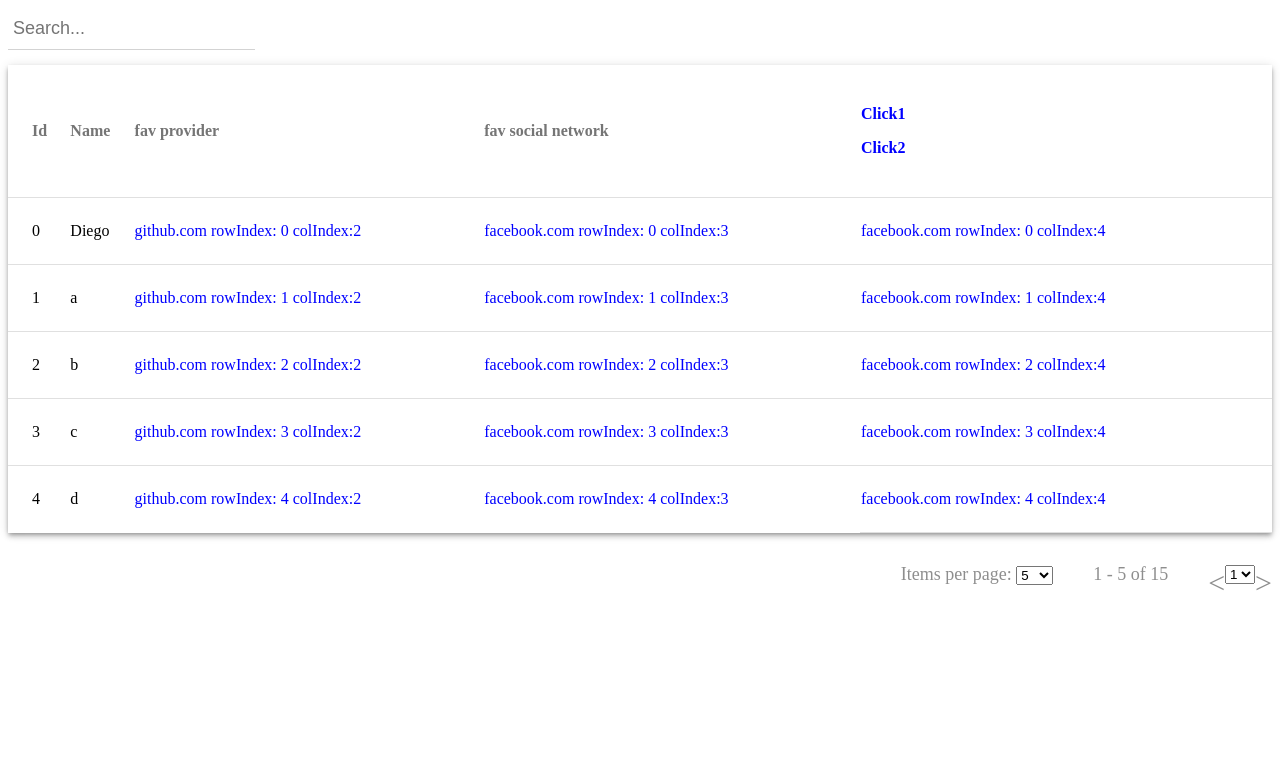
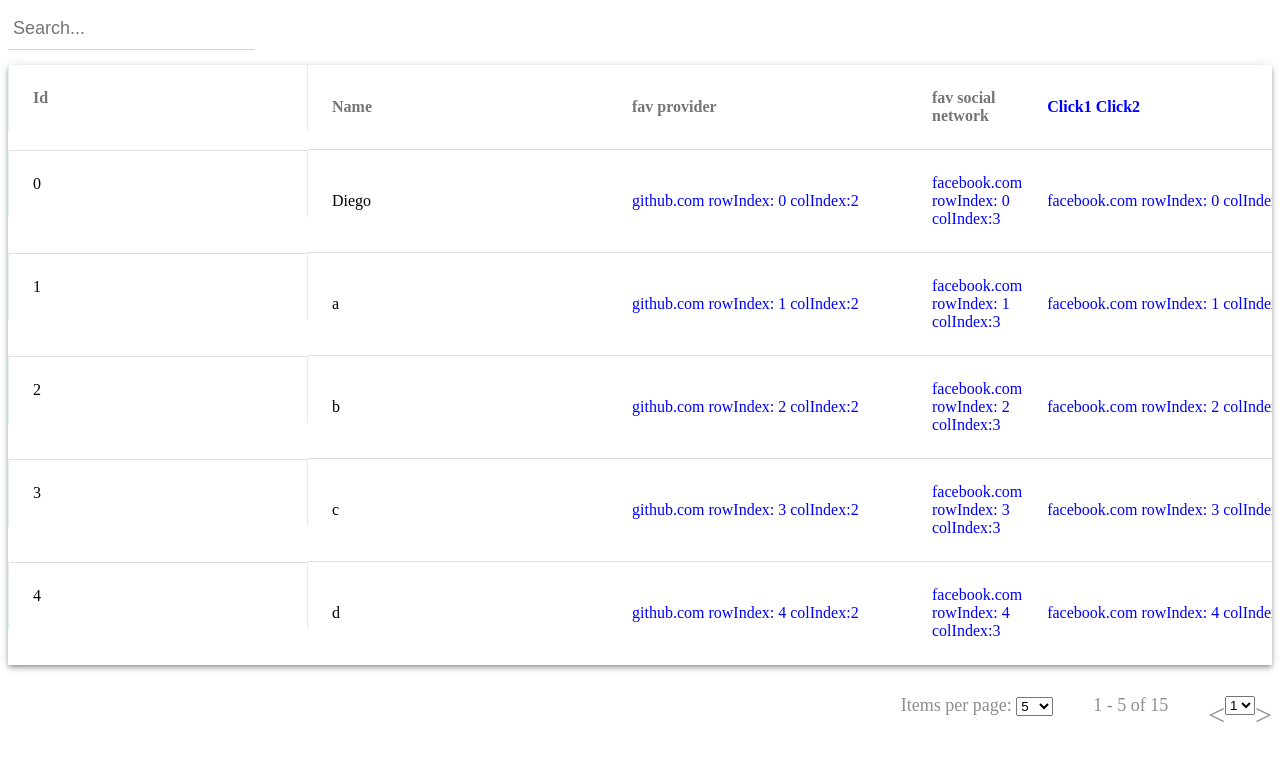
Before and after one commit to HealthTree/svelte-data-table, a Svelte app: page / in a window 1280 px wide. Shown: the top 760 px of the page. Built offline with nearby package versions, Linux system fonts and the light colour scheme; the HTML template or start-up script is replaced by a standard one.

Commit message:
Feat[events]: Add sticky column support for 1 col

```diff
--- a/src/App.svelte
+++ b/src/App.svelte
@@ -2,24 +2,29 @@
   import { DataTable } from './components/components.module.js';
   import CustomCol1 from './CustomCol1.svelte';
   import CustomHeader1 from './CustomHeader1.svelte';
+  const minWidth = 300
 
   const columns = [
     {
       label: 'Id',
       field: 'id',
       numeric: true,
-      sortable: true
+      sortable: true,
+      sticky: true,
+      minWidth
     },
     {
       label: 'Name',
       field: 'name',
       sortable: true,
+      minWidth
     },
     {
       label: 'fav provider',
       field: 'provider',
       component: CustomCol1,
       sortable: true,
+      minWidth
     },
     {
       label: 'fav social network',
@@ -31,6 +36,49 @@
       component: CustomCol1,
       headerComponent: CustomHeader1,
       sortable: true,
+      minWidth
+    },
+    {
+      field: 'socialNetwork',
+      component: CustomCol1,
+      headerComponent: CustomHeader1,
+      sortable: true,
+      minWidth
+    },
+    {
+      field: 'socialNetwork',
+      component: CustomCol1,
+      headerComponent: CustomHeader1,
+      sortable: true,
+      minWidth
+    },
+    {
+      field: 'socialNetwork',
+      component: CustomCol1,
+      headerComponent: CustomHeader1,
+      sortable: true,
+      minWidth
+    },
+    {
+      field: 'socialNetwork',
+      component: CustomCol1,
+      headerComponent: CustomHeader1,
+      sortable: true,
+      minWidth
+    },
+    {
+      field: 'socialNetwork',
+      component: CustomCol1,
+      headerComponent: CustomHeader1,
+      sortable: true,
+      minWidth
+    },
+    {
+      field: 'socialNetwork',
+      component: CustomCol1,
+      headerComponent: CustomHeader1,
+      sortable: true,
+      minWidth
     },
   ];
   let rows = [
--- a/src/CustomHeader1.svelte
+++ b/src/CustomHeader1.svelte
@@ -19,6 +19,6 @@
 </style>
 
 <div class="info">
-    <p on:click={onClick1}>Click1</p>
-    <p on:click={onClick2}>Click2</p>
+    <label on:click={onClick1}>Click1</label>
+    <label on:click={onClick2}>Click2</label>
 </div>
--- a/src/components/DataTable.svelte
+++ b/src/components/DataTable.svelte
@@ -4,6 +4,7 @@
     import Search from './Search.svelte';
     import Fuse  from 'fuse.js';
     import { createEventDispatcher } from 'svelte';
+    const defaultMinWidth = 50
 
     const dispatch = createEventDispatcher();
 
@@ -27,7 +28,8 @@
         paginated: [],
     };
     let fuse;
-
+    let stickyColumnWidth;
+    let hasStickyColumn;
 
     $: {
         if(processedRows.filtered){
@@ -47,6 +49,7 @@
         initPreprocessRows(rows);
         fuse = new Fuse(rows, fuseConfig || {});
         updatePaginatedRows(paginator);
+        initStickyStates(columns);
     }
     function initPaginator() {
         paginator.startIndex = 0;
@@ -59,6 +62,42 @@
         columns.forEach(col => {
             col['_dTProperties'] = {};
         });
+    }
+    function initStickyStates(columns){
+        const stickyColumn = columns.find(c => c.sticky);
+        if(!stickyColumn) {
+            hasStickyColumn = false;
+        } else {
+            hasStickyColumn = true;
+            stickyColumnWidth = (stickyColumn.minWidth) ? stickyColumn.minWidth : defaultMinWidth;
+            console.log(hasStickyColumn, stickyColumnWidth);
+        }
+    }
+    function setThTdStickiness(column){
+        if(column.sticky){
+        	return  `
+        	    border-left: solid 1px #DDEFEF;
+                border-right: solid 1px #DDEFEF;
+                left: 0;
+                position: absolute;
+                top: auto;
+                width: ${stickyColumnWidth}px;
+            `;
+        }
+        return '';
+    }
+    function setScrollerStickyMargin(){
+    	console.log('this', stickyColumnWidth, hasStickyColumn);
+        if(hasStickyColumn){
+            return `
+            margin-left: ${stickyColumnWidth}px;
+            `
+        }
+        return ''
+    }
+    function setMinWidth(column){
+    	console.log('setMW')
+    	return 'min-width:'  + (column.minWidth || defaultMinWidth) + 'px;';
     }
 
     function resetSorts(excludeIndex) {
@@ -149,6 +188,15 @@
         margin: 15px 0px;
         box-shadow: 0 4px 5px 0 rgba(0, 0, 0, 0.14), 0 1px 10px 0 rgba(0, 0, 0, 0.12), 0 2px 4px -1px rgba(0, 0, 0, 0.3);
     }
+    .dt-table-container-layout{
+        position: relative;
+        overflow: hidden;
+    }
+    .dt-table-container-scroller-layout{
+        overflow-x: scroll;
+        overflow-y: visible;
+        width: 100%;
+    }
     .dt-table-wrapper-style{
         width: 100%;
         text-align: left;
@@ -158,6 +206,8 @@
         color: #757575;
         padding-top: 24px;
         padding-bottom: 24px;
+        padding-left: 24px;
+        box-sizing: border-box;
     }
     .dt-table-header-th-style:first-child{
         padding-left: 24px;
@@ -168,7 +218,9 @@
     .dt-table-body-td-style{
         border-top: 1px solid #E0E0E0;
         padding-top: 24px;
+        padding-left: 24px;
         padding-bottom: 24px;
+        box-sizing: border-box;
     }
     .dt-table-body-td-style:first-child{
         padding-left: 24px;
@@ -183,13 +235,16 @@
     {#if searchable}
         <Search  on:search={search}/>
     {/if}
-    <div class="dt-table-container-style">
+    <div class="dt-table-container-style dt-table-container-layout">
+        <div class="dt-table-container-scroller-layout" style={setScrollerStickyMargin()}>
             <table class="dt-table-wrapper-style">
                 <thead>
                 <tr>
                     {#each columns as column, columnIndex}
                         <th class="dt-table-header-th-style
                                     {column.sortable ? 'clickable': ''}"
+                            style= "{setMinWidth(column)}
+                                    {setThTdStickiness(column)}"
                             on:click="{() => onHeaderClick(columnIndex, column)}">
 
                             {#if column.headerComponent}
@@ -218,7 +273,11 @@
                 {#each processedRows.paginated as row, rowIndex}
                     <tr>
                         {#each columns as column, columnIndex}
-                            <td class="dt-table-body-td-style">
+                            <td class="dt-table-body-td-style
+                                  {column.sticky ? 'sticky': ''}"
+                                style= "{setMinWidth(column)}
+                                        {setThTdStickiness(column)}"
+                            >
                                 {#if column.component}
                                     <svelte:component this={column.component} {row} {column} {rowIndex} {columnIndex}/>
                                 {:else}
@@ -231,6 +290,7 @@
                 </tbody>
             </table>
         </div>
+    </div>
     {#if paginated}
         <Paginator
                 on:paginatorChange={paginatorChange}
```
Also changed, not shown: 1 other file (tests, documents, lock files or other folders). Lines whose indentation alone changed are shown as unchanged.
